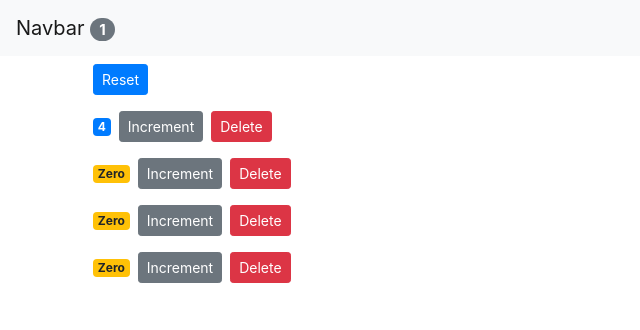
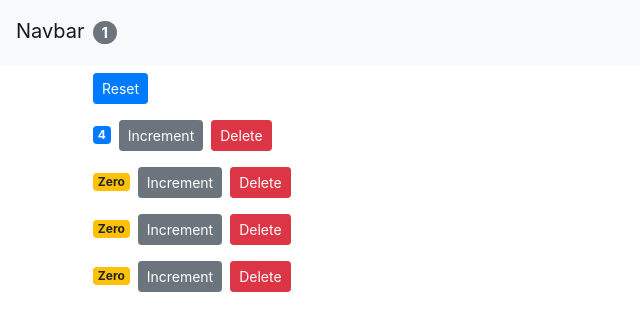
Before and after one commit to edgarbrignoni/react-shopping-cart-pattern, a React (Create React App) app: page / in a window 1280 px wide. Shown: the top 330 px of the page, without its empty margins (0-640 px from the left). Built offline with nearby package versions, Linux system fonts and the light colour scheme.

Commit message:
Remove link from navbar

```diff
--- a/src/components/navbar.jsx
+++ b/src/components/navbar.jsx
@@ -4,12 +4,12 @@ const NavBar = ({ totalCounters }) => {
 
   return (
     <nav className="navbar navbar-light bg-light">
-      <a className="navbar-brand" href={"/"}>
-        Navbar{" "}
-        <span className="badge badge-pill badge-secondary">
+      <span className="navbar-brand">
+        Navbar
+        <span className="badge badge-pill badge-secondary m-2">
           {totalCounters}
         </span>
-      </a>
+      </span>
     </nav>
   );
 };
```
